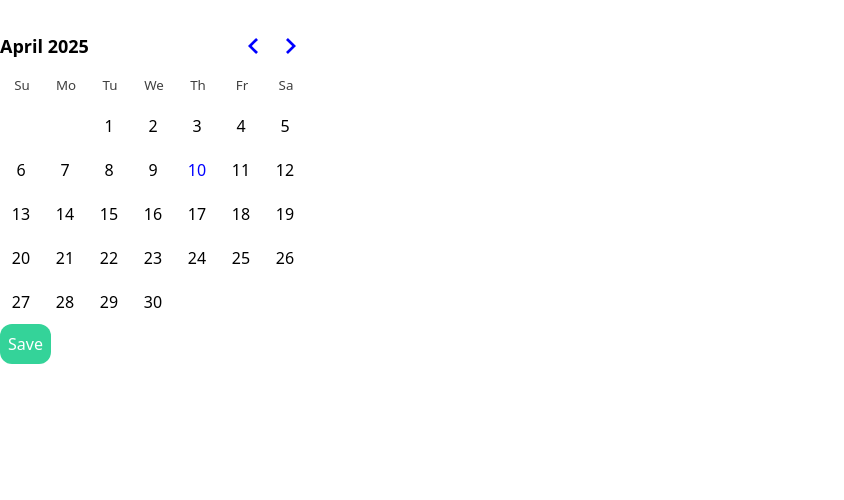
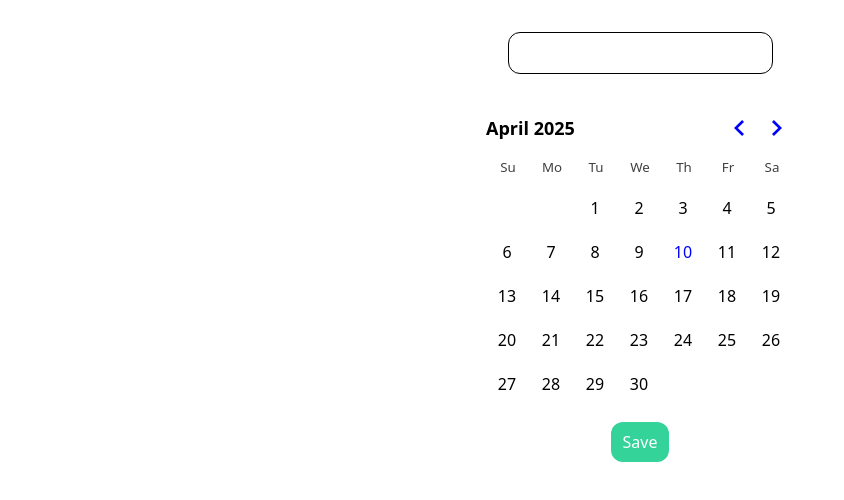
Before and after one commit to ljh37694/Todo-More-Infomation, a React (Vite) app in the folder todo-more-infomation/: page /add-todo in a window 1280 px wide. Shown: the top 500 px of the page, without its empty margins (0-844 px from the left). Built offline with nearby package versions, Linux system fonts and the light colour scheme.

Commit message:
MainLayout 추가

```diff
--- /dev/null
+++ b/todo-more-infomation/src/components/layout/MainLayout.tsx
@@ -0,0 +1,15 @@
+interface Props {
+  header: React.ReactNode;
+  content: React.ReactNode;
+}
+
+function MainLayout(props: Props) {
+  return (
+    <div className="flex flex-col h-dvh w-dvw">
+      <header className="border h-20">{props.header}</header>
+      <main className="border grow">{props.content}</main>
+    </div>
+  );
+}
+
+export default MainLayout;
--- a/todo-more-infomation/src/components/todo/TodoContainer.tsx
+++ b/todo-more-infomation/src/components/todo/TodoContainer.tsx
@@ -1,13 +1,13 @@
 import Todo from "./Todo";
-import TodoAddButton from "../layout/TodoAddButton";
+import TodoAddButton from "./TodoAddButton";
 import { useNavigate } from "react-router-dom";
 import { useTodoStore } from "../../stores/todoStore";
 
 export interface TodoType {
-  id?: string,
-  content: string,
-  estimated: Date,
-  isDone: false,
+  id?: string;
+  content: string;
+  estimated: Date;
+  isDone: false;
 }
 
 function TodoContainer() {
@@ -16,15 +16,22 @@ function TodoContainer() {
   const todos = useTodoStore((state) => state.todoList);
 
   return (
-    <div className="w-1/3 max-w-2xl">
+    <div className="w-1/3 max-w-2xl m-auto p-6">
       <h1 className="text-2xl mb-2.5 font-title ps-1.5">TO-DO</h1>
       <div className="">
-        {
-          todos.map((todo, idx) => <Todo data={todo} key={idx} className="not-last:border-b border-gray-200" />)
-        }
+        {todos.map((todo, idx) => (
+          <Todo
+            data={todo}
+            key={idx}
+            className="not-last:border-b border-gray-200"
+          />
+        ))}
       </div>
 
-      <TodoAddButton onClick={() => navigate("/add-todo")} className="fixed left-1/2 -translate-x-1/2 bottom-24" />
+      <TodoAddButton
+        onClick={() => navigate("/add-todo")}
+        className="fixed left-1/2 -translate-x-1/2 bottom-24"
+      />
     </div>
   );
 }
--- /dev/null
+++ b/todo-more-infomation/src/components/todo/TodoForm.tsx
@@ -0,0 +1,51 @@
+import { useState } from "react";
+import { DayPicker } from "react-day-picker";
+import "react-day-picker/style.css";
+import { useNavigate } from "react-router-dom";
+import { useTodoStore } from "../../stores/todoStore";
+import { TodoType } from "./TodoContainer";
+
+function TodoForm() {
+  const navigate = useNavigate();
+
+  const addTodo = useTodoStore((state) => state.add);
+
+  const [text, setText] = useState<string>("");
+  const [selected, setSelected] = useState<Date>();
+
+  const onSubmit = (e: React.FormEvent) => {
+    e.preventDefault();
+
+    const todo: TodoType = {
+      content: text,
+      estimated: selected as Date,
+      isDone: false,
+      id: "1",
+    }
+
+    addTodo(todo);
+
+    navigate("/");
+  }
+
+  return (
+    <form onSubmit={onSubmit} className="flex flex-col justify-center m-auto w-80 items-center h-full">
+      <input type="text" onChange={(e) => setText(e.target.value)} className="border rounded-xl py-2 px-4 my-8" />
+      <DayPicker
+        animate
+        mode="single"
+        selected={selected}
+        onSelect={setSelected}
+      />
+
+      <button
+        type="submit"
+        className="py-2 px-3 border-none bg-success-500 text-white rounded-xl cursor-pointer mt-4"
+      >
+        Save
+      </button>
+    </form>
+  );
+}
+
+export default TodoForm;
--- a/todo-more-infomation/src/main.tsx
+++ b/todo-more-infomation/src/main.tsx
@@ -12,8 +12,8 @@ const router = createBrowserRouter([
   },
   {
     path: "/add-todo",
-    element: <AddTodo />
-  }
+    element: <AddTodo />,
+  },
 ]);
 
 createRoot(document.getElementById("root")!).render(
--- a/todo-more-infomation/src/pages/AddTodo.tsx
+++ b/todo-more-infomation/src/pages/AddTodo.tsx
@@ -1,46 +1,9 @@
-import { useState } from "react";
-import { DayPicker } from "react-day-picker";
-import "react-day-picker/style.css";
-import { useTodoStore } from "../stores/todoStore";
-import { TodoType } from "../components/todo/TodoContainer";
-import { useNavigate } from "react-router-dom";
+import TodoForm from "../components/todo/TodoForm";
 
 function AddTodo() {
-  const navigate = useNavigate();
-
-  const addTodo = useTodoStore((state) => state.add);
-
-  const [text, setText] = useState<string>("");
-  const [selected, setSelected] = useState<Date>();
-
-  const onSubmit = (e: React.FormEvent) => {
-    e.preventDefault();
-
-    const todo: TodoType = {
-      content: text,
-      estimated: selected as Date,
-      isDone: false,
-      id: "1",
-    }
-
-    addTodo(todo);
-
-    navigate("/");
-  }
-
   return (
     <div>
-      <form onSubmit={onSubmit}>
-        <input type="text" onChange={(e) => setText(e.target.value)} />
-        <DayPicker
-          animate
-          mode="single"
-          selected={selected}
-          onSelect={setSelected}
-        />
-
-        <button type="submit" className="p-2 border-none bg-success-500 text-white rounded-xl cursor-pointer">Save</button>
-      </form>
+      <TodoForm />
     </div>
   );
 }
--- a/todo-more-infomation/src/pages/Home.tsx
+++ b/todo-more-infomation/src/pages/Home.tsx
@@ -1,13 +1,11 @@
 import Header from "../components/layout/Header";
+import MainLayout from "../components/layout/MainLayout";
 import TodoContainer from "../components/todo/TodoContainer";
 
 function Home() {
   return (
-    <div className="flex flex-col w-full h-full items-center py-4">
-      <Header />
-      <TodoContainer />
-    </div>
-  )
+    <MainLayout header={<Header />} content={<TodoContainer />} />
+  );
 }
 
 export default Home;
--- a/todo-more-infomation/src/stores/todoStore.ts
+++ b/todo-more-infomation/src/stores/todoStore.ts
@@ -12,18 +12,14 @@ interface TodoStoreState {
 export const useTodoStore = create<TodoStoreState>((set) => ({
   todoList: [],
   init: (todoList) =>
-    set((state) => ({
+    set(() => ({
       todoList: todoList,
     })),
   add: (todo) => set((state) => ({ todoList: [todo, ...state.todoList] })),
   delete: (id) =>
     set((state) => ({
       todoList: [
-        ...state.todoList.filter((item) => {
-          if (item.id != id) {
-            return item;
-          }
-        }),
+        ...state.todoList.filter((item) => item.id === id),
       ],
     })),
   edit: (todo) => set((state) => ({})),
```
Also changed, not shown: todo-more-infomation/src/components/todo/TodoAddButton.tsx (renamed from todo-more-infomation/src/components/layout/TodoAddButton.tsx, +7 -3 lines).
